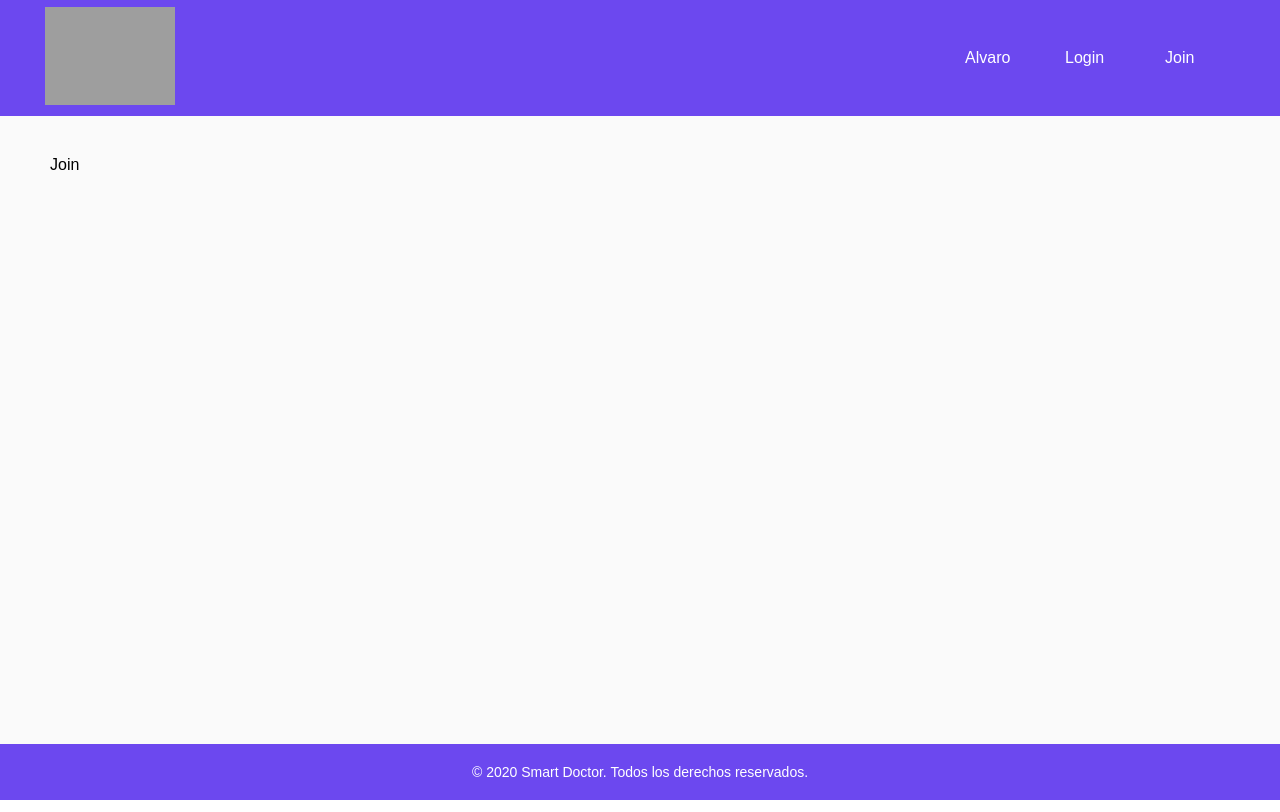
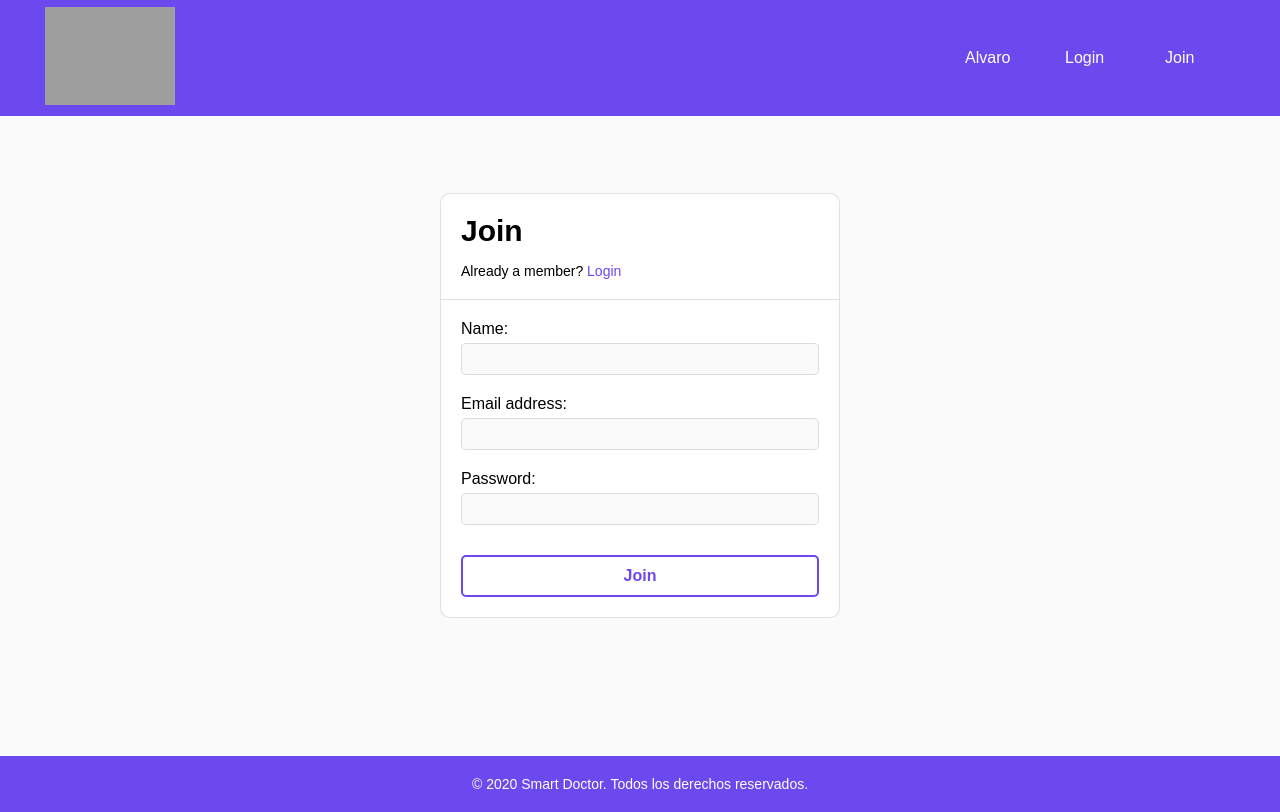
Before and after one commit to alvlinarez/smartdoctor, a React (Create React App) app: page /join in a window 1280 px wide. Built offline with nearby package versions, Linux system fonts and the light colour scheme; grey boxes are pictures that could not be loaded.

Commit message:
Login and Join styles added

```diff
--- a/src/components/Join.tsx
+++ b/src/components/Join.tsx
@@ -1,7 +1,44 @@
-import React from "react";
+import React from 'react';
+import '../styles/components/login.css';
+import { RouteComponentProps, withRouter } from 'react-router-dom';
 
-const Join = () => {
-  return <div>Join</div>;
+interface Props extends RouteComponentProps {
+  history: any;
+}
+
+const Join = ({ history }: Props) => {
+  return (
+    <div className="loginContainer">
+      <div className="card">
+        <div className="cardTitleContainer">
+          <div className="cardTitle">Join</div>
+          <div className="cardSubtitle">
+            Already a member?{' '}
+            <span onClick={() => history.push('/login')}>Login</span>
+          </div>
+        </div>
+        <div className="cardBodyContainer">
+          <form className="cardBody">
+            <div className="cardBodyInput">
+              <label htmlFor="name">Name:</label>
+              <input type="text" name="name" />
+            </div>
+            <div className="cardBodyInput">
+              <label htmlFor="email">Email address:</label>
+              <input type="email" name="email" />
+            </div>
+            <div className="cardBodyInput">
+              <label htmlFor="password">Password:</label>
+              <input type="password" name="password" />
+            </div>
+            <div className="cardBodyButton">
+              <button type="submit">Join</button>
+            </div>
+          </form>
+        </div>
+      </div>
+    </div>
+  );
 };
 
-export default Join;
+export default withRouter(Join);
--- a/src/components/Layout/Navbar.tsx
+++ b/src/components/Layout/Navbar.tsx
@@ -28,11 +28,11 @@ const Navbar: React.FunctionComponent<Props> = ({ history }) => {
             </div>
 
             <div className="navOption">
-              <span>Login</span>
+              <span onClick={() => history.push('/login')}>Login</span>
             </div>
 
             <div className="navOption">
-              <span>Join</span>
+              <span onClick={() => history.push('/join')}>Join</span>
             </div>
           </div>
         </ul>
--- a/src/components/Login.tsx
+++ b/src/components/Login.tsx
@@ -1,7 +1,40 @@
-import React from "react";
+import React from 'react';
+import '../styles/components/login.css';
+import { RouteComponentProps, withRouter } from 'react-router-dom';
 
-const Login = () => {
-  return <div>Login</div>;
+interface Props extends RouteComponentProps {
+  history: any;
+}
+
+const Login = ({ history }: Props) => {
+  return (
+    <div className="loginContainer">
+      <div className="card">
+        <div className="cardTitleContainer">
+          <div className="cardTitle">Login</div>
+          <div className="cardSubtitle">
+            Not registered with us yet?{' '}
+            <span onClick={() => history.push('/join')}>Join</span>
+          </div>
+        </div>
+        <div className="cardBodyContainer">
+          <form className="cardBody">
+            <div className="cardBodyInput">
+              <label htmlFor="email">Email address:</label>
+              <input type="email" name="email" />
+            </div>
+            <div className="cardBodyInput">
+              <label htmlFor="password">Password:</label>
+              <input type="password" name="password" />
+            </div>
+            <div className="cardBodyButton">
+              <button type="submit">Login</button>
+            </div>
+          </form>
+        </div>
+      </div>
+    </div>
+  );
 };
 
-export default Login;
+export default withRouter(Login);
--- a/src/react-app-env.d.ts
+++ /dev/null
@@ -1 +0,0 @@
-/// <reference types="react-scripts" />
--- a/src/styles/components/Layout/footer.css
+++ b/src/styles/components/Layout/footer.css
@@ -6,6 +6,6 @@ footer {
   bottom: 0;
   width: 100%;
   font-size: 14px;
-  position: absolute;
+  /*position: absolute;*/
   justify-content: center;
 }
--- /dev/null
+++ b/src/styles/components/login.css
@@ -0,0 +1,87 @@
+.loginContainer {
+  display: flex;
+  justify-content: center;
+  height: 500px;
+  align-items: center;
+}
+
+.loginContainer .card {
+  margin: 0 30%;
+  border: 1px solid rgba(0,0,0,.12);
+  border-radius: 10px;
+  background-color: #ffffff;
+  height: auto;
+  width: 400px;
+}
+
+/* CARD TITLE */
+
+.loginContainer .card .cardTitleContainer {
+  border-bottom: 1px solid rgba(0,0,0,.12);
+  padding: 20px;
+}
+
+.loginContainer .card .cardTitle {
+  font-weight: bold;
+  font-size: 30px;
+  margin-bottom: 15px;
+}
+
+.loginContainer .card .cardSubtitle {
+  font-size: 14px;
+}
+
+.loginContainer .card .cardSubtitle span {
+  color: #6c48ef;
+}
+
+.loginContainer .card .cardSubtitle span:hover {
+  text-decoration: underline;
+  cursor: pointer;
+}
+
+/* CARD BODY */
+.loginContainer .card .cardBodyContainer {
+  padding: 20px;
+}
+
+.loginContainer .card .cardBodyContainer .cardBodyInput {
+  display: flex;
+  flex-direction: column;
+  margin-bottom: 20px;
+}
+
+.loginContainer .card .cardBodyContainer .cardBodyInput label {
+  margin-bottom: 5px;
+}
+
+.loginContainer .card .cardBodyContainer .cardBodyInput input {
+  border: 1px solid rgba(0,0,0,.12);
+  border-radius: 5px;
+  padding: 5px;
+  line-height: 1.5;
+  background-color: #fafafa;
+  outline-color: #6c48ef;
+}
+
+.loginContainer .card .cardBodyContainer .cardBodyButton {
+  margin-top: 30px;
+}
+
+.loginContainer .card .cardBodyContainer .cardBodyButton button {
+  width: 100%;
+  background: #ffffff;
+  padding: 10px 0;
+  border-radius: 5px;
+  color: #6c48ef;
+  font-size: 16px;
+  border: 2px solid #6c48ef;
+  font-weight: bold;
+}
+
+.loginContainer .card .cardBodyContainer .cardBodyButton button:hover {
+  cursor: pointer;
+  background: #6c48ef;
+  color: #ffffff;
+  transition: all .3s ease 0ms;
+}
```
